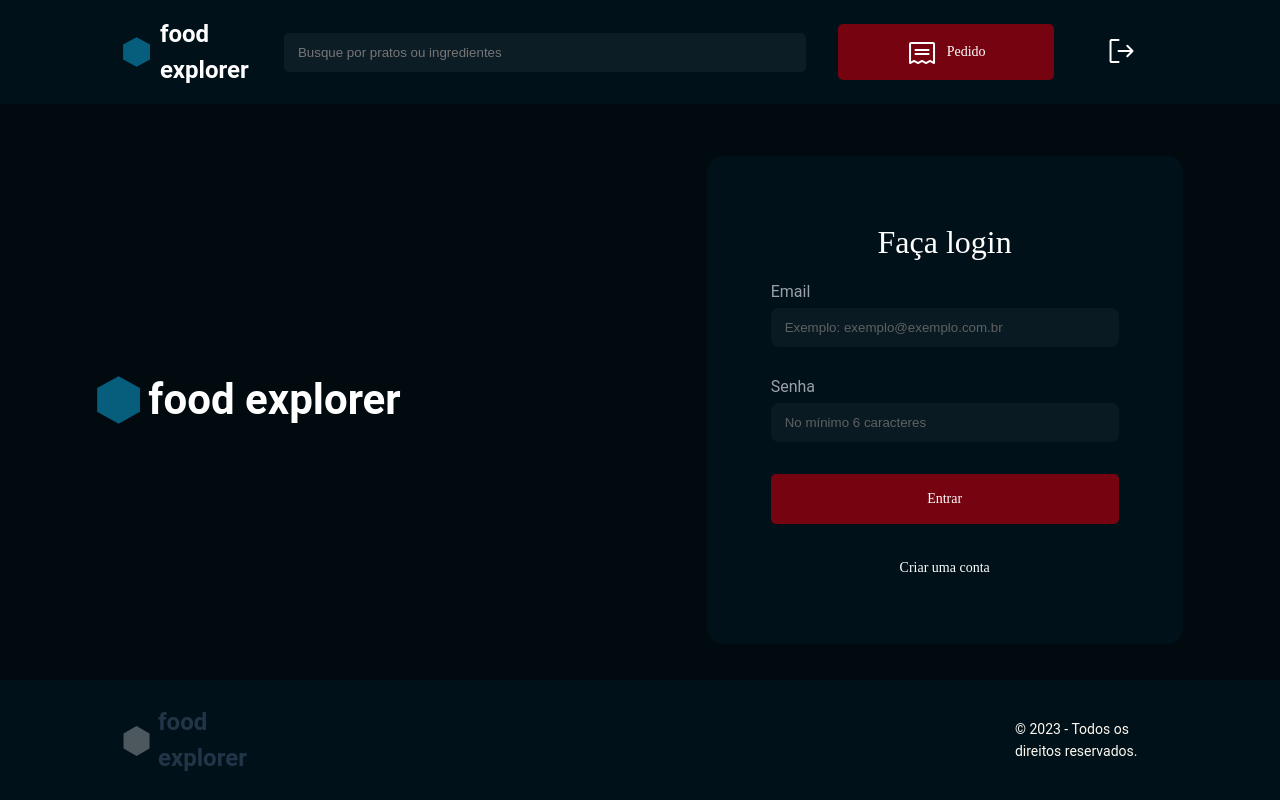
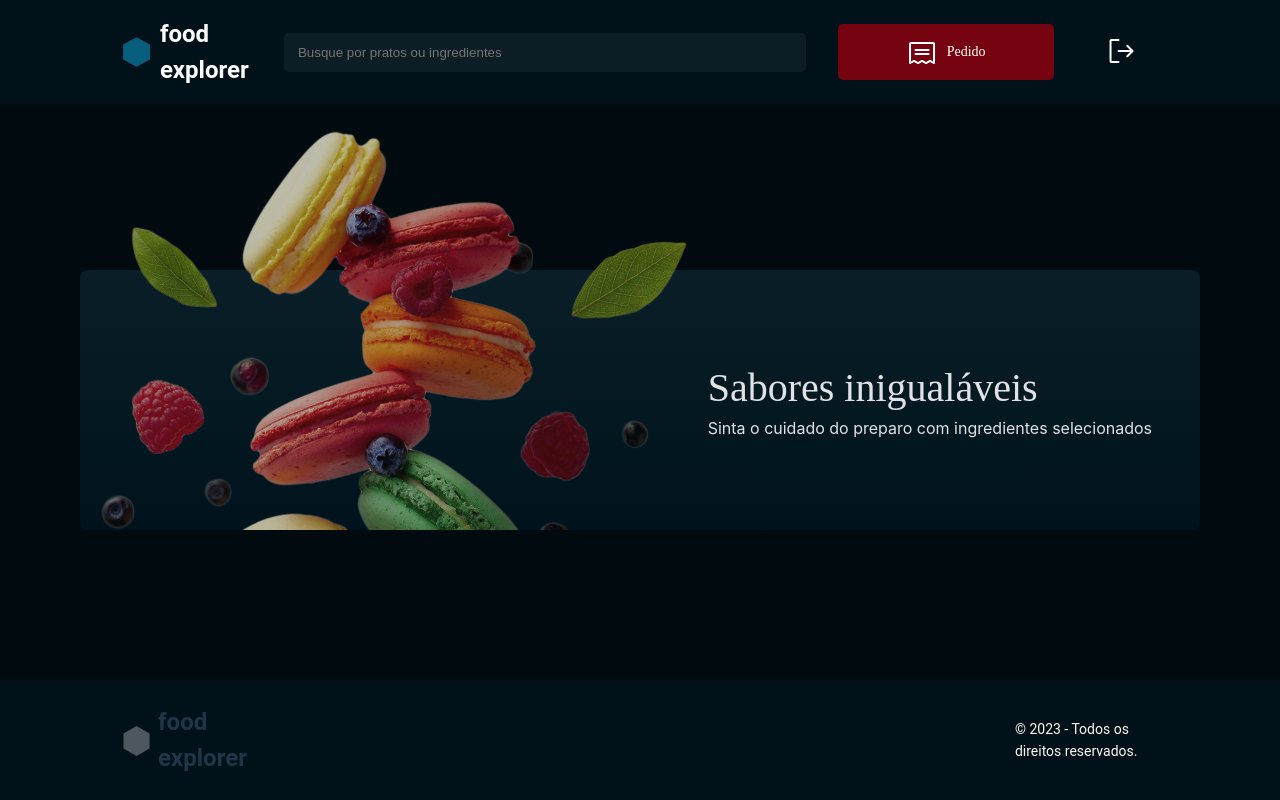
Before and after one commit to Rickazuo/desafio_final_frontend, a React (Vite) app: page / in a window 1280 px wide. Built offline with nearby package versions, Linux system fonts and the light colour scheme.

Commit message:
added banner home page

```diff
--- a/src/App.css
+++ b/src/App.css
@@ -37,6 +37,7 @@ body {
   background: var(--dark-dark-400);
   display: flex;
   justify-content: center;
+  height: 100%;
 }
 
 .poppins-100-medium {
--- a/src/App.jsx
+++ b/src/App.jsx
@@ -12,7 +12,7 @@ function App() {
   return (
     <main>
       <Header />
-      <LoginAccount />
+      <Home />
       <Footer />
     </main>
   );
--- /dev/null
+++ b/src/components/Banner/banner.jsx
@@ -0,0 +1,20 @@
+import styles from "./banner.module.css";
+import imageBanner from "../../assets/macarrons.svg";
+
+export default function Banner() {
+  return (
+    <main className={styles.main}>
+      <img
+        src={imageBanner}
+        className={styles.imgBanner}
+        alt="image of dish to banner"
+      />
+      <div className={styles.descriptionBanner}>
+        <h3 className="poppins-500-medium">Sabores inigualáveis</h3>
+        <p className="robot-small-regular">
+          Sinta o cuidado do preparo com ingredientes selecionados
+        </p>
+      </div>
+    </main>
+  );
+}
--- /dev/null
+++ b/src/components/Banner/banner.module.css
@@ -0,0 +1,43 @@
+.main {
+  display: flex;
+  align-items: center;
+  position: relative;
+  width: 70rem;
+  height: 16.25rem;
+
+  border-radius: 0.5rem;
+  background: var(
+    --gradients-200,
+    linear-gradient(180deg, #091e26 0%, #00131c 100%)
+  );
+}
+
+.imgBanner {
+  position: absolute;
+  bottom: 0;
+}
+
+.descriptionBanner {
+  position: absolute;
+  right: 48px;
+}
+
+.descriptionBanner :nth-child(1) {
+  color: var(--light-light-300);
+}
+
+.descriptionBanner :nth-child(2) {
+  color: var(--light-light-300);
+}
+
+@media screen and (max-width: 1150px) {
+  .main {
+    width: auto;
+    height: auto;
+  }
+
+  .imgBanner {
+    position: relative;
+    width: 50px;
+  }
+}
--- a/src/pages/Home/home.jsx
+++ b/src/pages/Home/home.jsx
@@ -1,5 +1,10 @@
-import module from "./home.module.css";
+import Banner from "../../components/Banner/banner";
+import styles from "./home.module.css";
 
 export default function Home() {
-  return <main></main>;
+  return (
+    <main className={styles.main}>
+      <Banner />
+    </main>
+  );
 }
--- a/src/pages/Home/home.module.css
+++ b/src/pages/Home/home.module.css
@@ -0,0 +1,5 @@
+.main {
+  display: flex;
+  height: 100%;
+  width: 100%;
+}
```
Also changed, not shown: src/assets/macarrons.svg (added).
